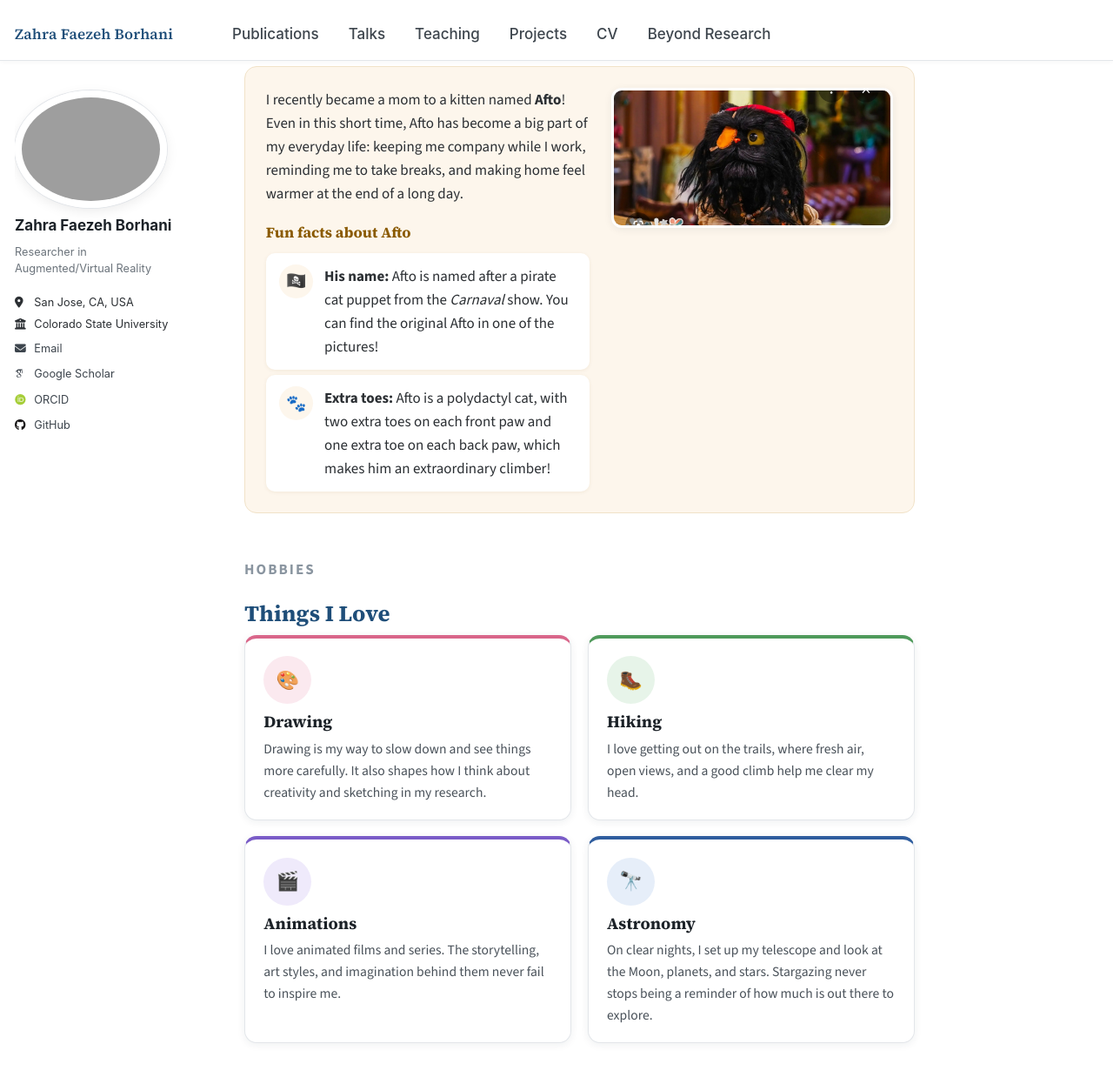
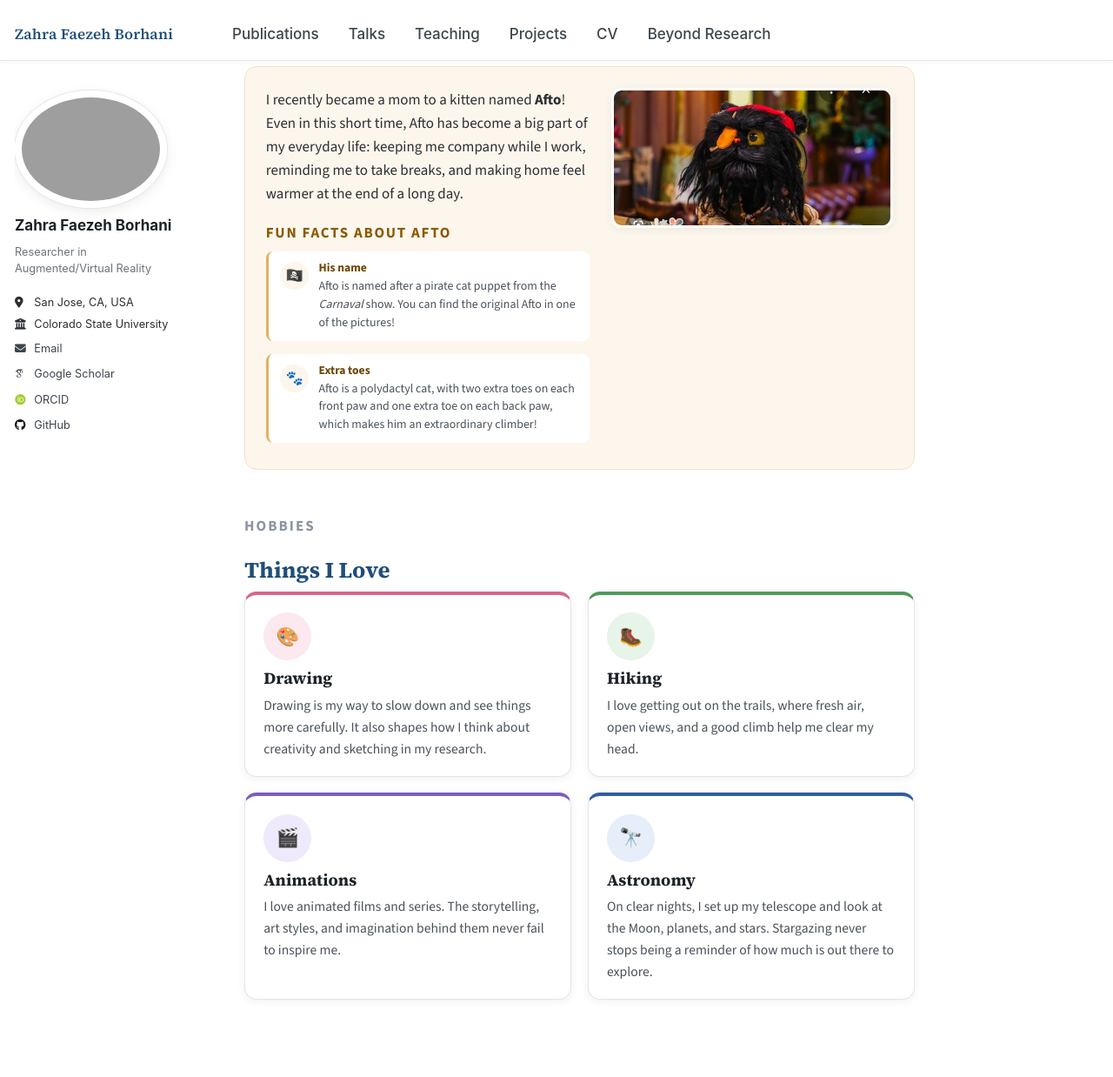
Before and after one commit to faezehborhani/faezehborhani.github.io, a Jekyll site: the page built from _pages/beyond-research.html, in a window 1280 px wide and 1400 px high, scrolled down 536 px. Shown: the top 1238 px of the window at 87% size. Built offline with Jekyll 4.4.1, drawn with Linux system fonts in a browser that asks for light colours; some web fonts are replaced.

Commit message:
Restyle Afto fun facts: smaller text, label above description
Co-Authored-By: Claude Opus 5.5 <noreply@anthropic.com>

```diff
--- a/_pages/beyond-research.html
+++ b/_pages/beyond-research.html
@@ -43,11 +43,17 @@ author_profile: true
       <ul class="afto-facts">
         <li class="afto-fact">
           <span class="afto-fact__icon" aria-hidden="true">🏴‍☠️</span>
-          <span><strong>His name:</strong> Afto is named after a pirate cat puppet from the <em>Carnaval</em> show. You can find the original Afto in one of the pictures!</span>
+          <div class="afto-fact__body">
+            <span class="afto-fact__label">His name</span>
+            <span class="afto-fact__text">Afto is named after a pirate cat puppet from the <em>Carnaval</em> show. You can find the original Afto in one of the pictures!</span>
+          </div>
         </li>
         <li class="afto-fact">
           <span class="afto-fact__icon" aria-hidden="true">🐾</span>
-          <span><strong>Extra toes:</strong> Afto is a polydactyl cat, with two extra toes on each front paw and one extra toe on each back paw, which makes him an extraordinary climber!</span>
+          <div class="afto-fact__body">
+            <span class="afto-fact__label">Extra toes</span>
+            <span class="afto-fact__text">Afto is a polydactyl cat, with two extra toes on each front paw and one extra toe on each back paw, which makes him an extraordinary climber!</span>
+          </div>
         </li>
       </ul>
     </div>
@@ -146,21 +152,25 @@ author_profile: true
 }
 .afto-card__text p { margin: 0 0 1rem; }
 .afto-card__facts-title {
-  font-family: var(--font-head, Georgia, serif); font-weight: 700; color: #8a5a00;
-  margin-bottom: .6rem !important;
+  font-size: .78em; font-weight: 700; letter-spacing: .1em; text-transform: uppercase;
+  color: #8a5a00; margin-bottom: .5rem !important;
 }
-.afto-facts { list-style: none; margin: 0; padding: 0; }
+.afto-facts { list-style: none; margin: 0; padding: 0; display: grid; gap: .55rem; }
 .afto-fact {
-  display: flex; gap: .75rem; align-items: flex-start;
-  margin: 0 0 .7rem; padding: .75rem .9rem; border-radius: 10px;
-  background: #fff; box-shadow: 0 1px 4px rgba(120, 80, 0, .08); font-size: .93em;
+  display: flex; gap: .7rem; align-items: flex-start;
+  margin: 0; padding: .6rem .8rem; border-radius: 8px;
+  background: #fff; border-left: 3px solid #e0b25c;
 }
-.afto-fact:last-child { margin-bottom: 0; }
 .afto-fact__icon {
-  flex: none; width: 2.1em; height: 2.1em; border-radius: 50%;
+  flex: none; width: 1.9rem; height: 1.9rem; border-radius: 50%;
   display: inline-flex; align-items: center; justify-content: center;
-  background: var(--warm); font-size: 1.1em;
+  background: var(--warm); font-size: .95rem; margin-top: .1rem;
 }
+.afto-fact__body { display: flex; flex-direction: column; gap: .1rem; min-width: 0; }
+.afto-fact__label {
+  font-size: .8rem; font-weight: 700; color: #6b4600; line-height: 1.3;
+}
+.afto-fact__text { font-size: .82rem; line-height: 1.5; color: #4a525a; }
 /* First photo is a wide feature across the top; the rest sit three per row beneath it */
 .afto-card__photos .pub-gallery { grid-template-columns: repeat(3, minmax(0, 1fr)); gap: .6rem; }
 .afto-card__photos .pub-gallery__item { aspect-ratio: 1 / 1; border: 3px solid #fff; }
```
